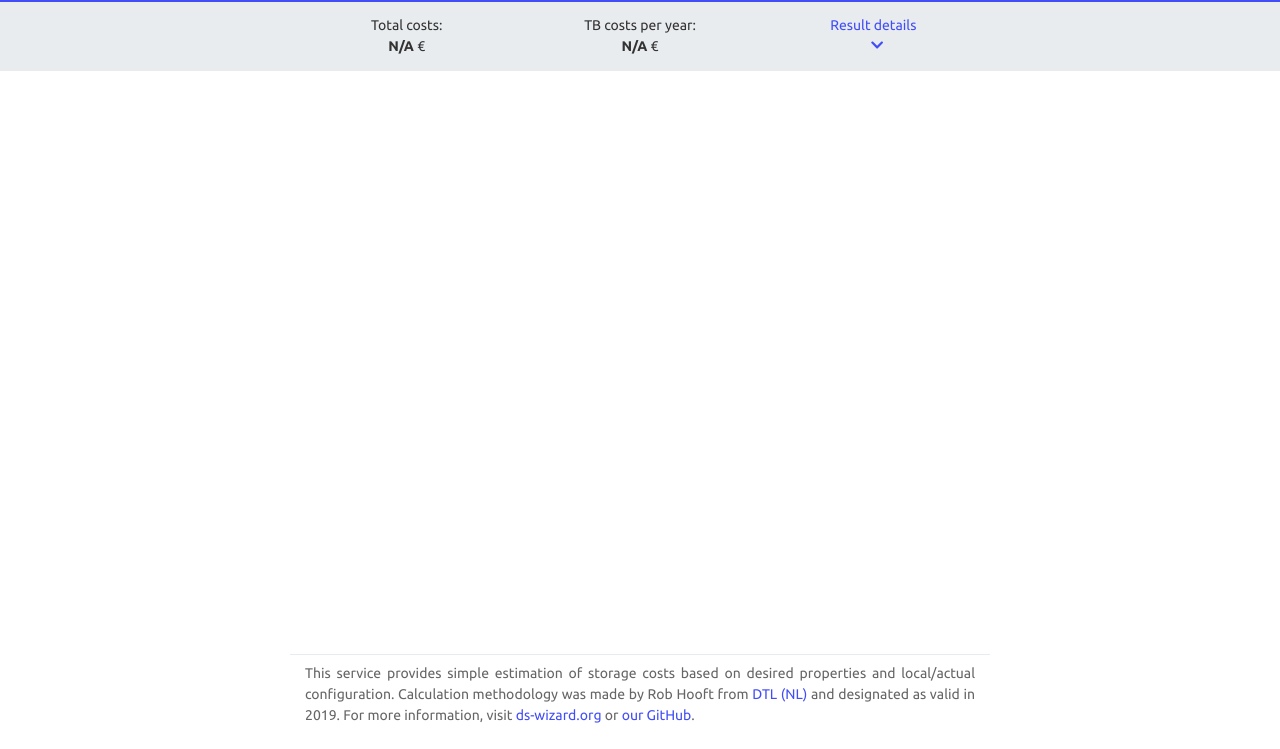
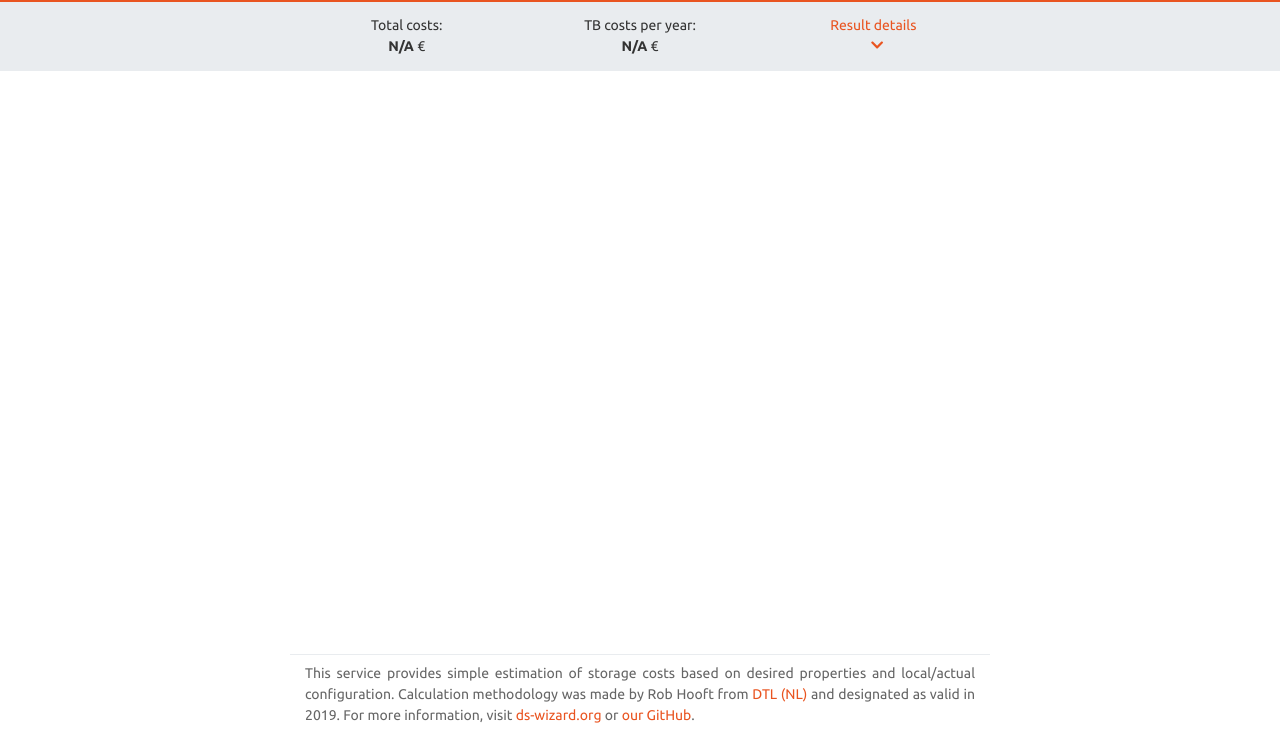
Before and after one commit to ds-wizard/storage-costs-evaluator, a website built with webpack: page web/index.ejs in a window 1280 px wide. Shown: the part 51-800 px from the top of the page. Built offline with nearby package versions, Linux system fonts and the light colour scheme; files whose address does not match are found by name.

Commit message:
Default variables.scss

```diff
--- a/web/scss/_variables.scss
+++ b/web/scss/_variables.scss
@@ -1,6 +1,2 @@
-$primary: #424ef5;
-$fa-font-path: "";
-$primary: #424ef5;
-$fa-font-path: "";
-$primary: #424ef5;
-$fa-font-path: "";
+// File for customization variables
+// $primary, $light, etc. for Bootstrap and Bootswatch
```
